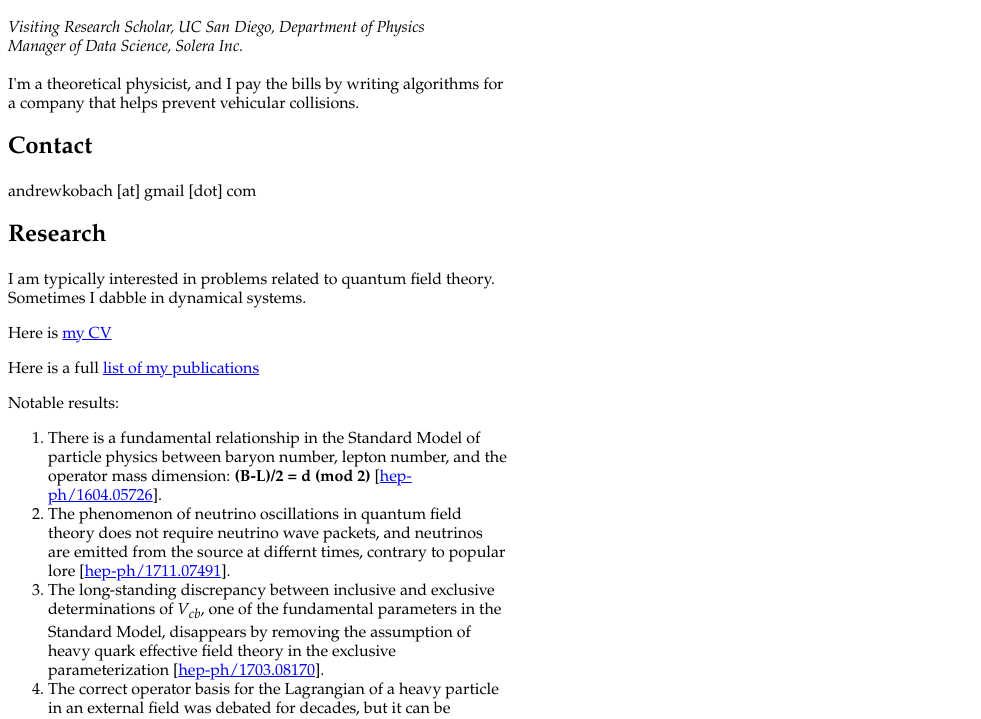
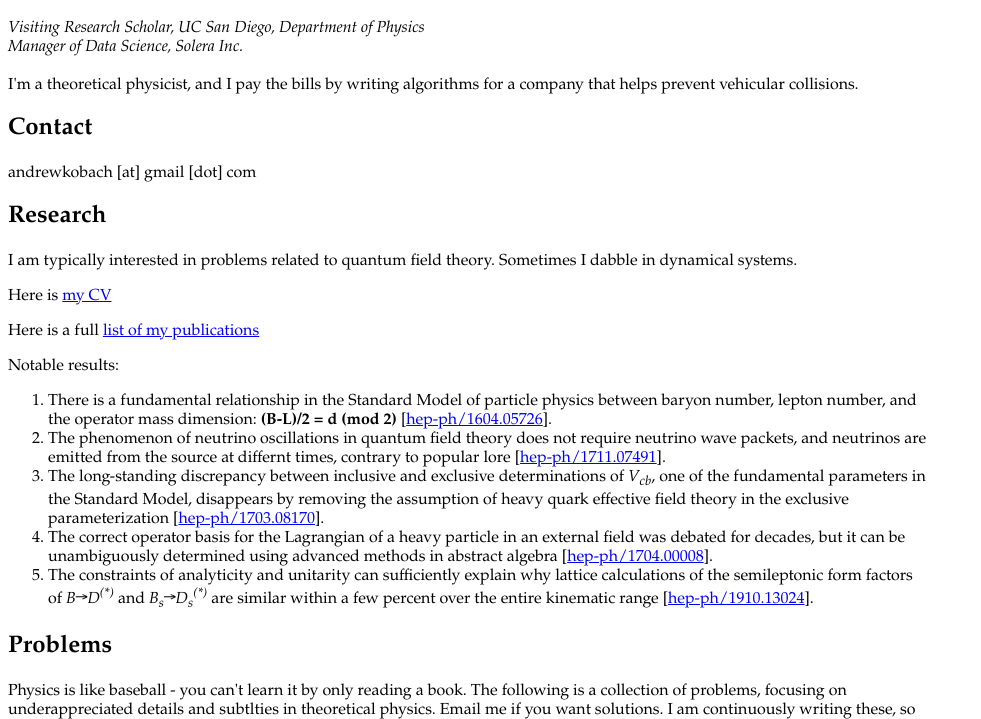
Before and after one commit to akobach/akobach.github.io, a plain HTML site: page index.html in a window 1280 px wide. Shown: the part 62-781 px from the top of the page, without its empty margins (0-981 px from the left). Drawn offline with Linux system fonts and the light colour scheme.

Commit message:
width fix

```diff
--- a/index.html
+++ b/index.html
@@ -6,7 +6,7 @@
     <style>
         body {
           font-family: Garamond, serif;
-          width:500px;
+          width:920px;
         }
         </style>
     <title>Andrew Kobach</title>
```
